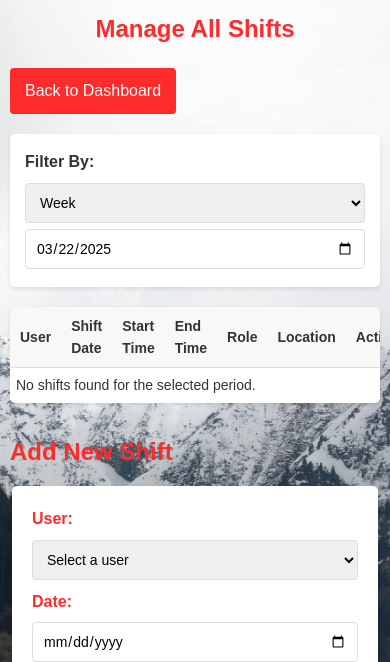
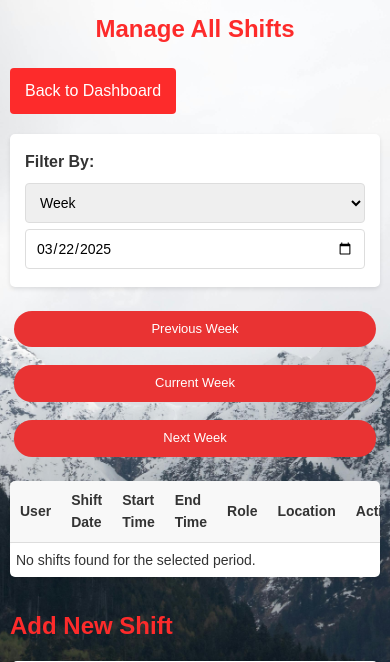
Before and after one commit to carrz72/rota-app-main, a PHP site: page /admin/manage_shifts.php in a window 390 px wide. Shown: the top 662 px of the page. Run offline with PHP 8.4, Linux system fonts and the light colour scheme; the visitor is signed in with stand-in values (Sample User, id 1); tables that the repository leaves empty or names only in its code hold one stand-in row (values such as "Sample post").

Commit message:
readabilty fixes

```diff
--- a/admin/manage_shifts.php
+++ b/admin/manage_shifts.php
@@ -7,17 +7,15 @@ requireAdmin();
 // Check if a user_id filter is being applied:
 $user_id = isset($_GET['user_id']) ? intval($_GET['user_id']) : null;
 $user = ['username' => 'All Users']; // Default value for when no user_id is provided
-
 if ($user_id) {
     $stmtUser = $conn->prepare("SELECT username FROM users WHERE id = ?");
     $stmtUser->execute([$user_id]);
     $user = $stmtUser->fetch(PDO::FETCH_ASSOC);
-
-        // If no user found with this ID, set default username
     if (!$user) {
         $user = ['username' => 'Unknown User'];
     }
 }
+
 // --- Filtering Setup ---
 $period = $_GET['period'] ?? 'week';
 $bindings = [];
@@ -38,43 +36,37 @@ if ($period === 'day') {
 } else {
     $filterCondition = "1=1";
 }
+
 // Fetch all users for displaying usernames in the shifts table
 $stmtUsers = $conn->query("SELECT id, username FROM users");
 $users = [];
 while ($userData = $stmtUsers->fetch(PDO::FETCH_ASSOC)) {
     $users[$userData['id']] = $userData['username'];
 }
-// If no specific user is provided, manage all shifts
 if ($user_id) {
     $userFilter = "AND user_id = :user_id";
     $bindings[':user_id'] = $user_id;
 } else {
     $userFilter = "";
 }
-// Process form submissions for add/edit/delete only if the form was actually submitted.
+
+// Process form submissions for add/edit/delete actions.
 if ($_SERVER['REQUEST_METHOD'] === 'POST' && isset($_POST['action'])) {
     // DELETE ACTION
     if ($_POST['action'] == 'delete' && isset($_POST['shift_id'])) {
-        // Fetch the full shift details...
         $stmtShift = $conn->prepare("SELECT user_id, shift_date, start_time, end_time FROM shifts WHERE id = ?");
         $stmtShift->execute([$_POST['shift_id']]);
         $shiftData = $stmtShift->fetch(PDO::FETCH_ASSOC);
         $targetUser = $shiftData['user_id'] ?? $_SESSION['user_id'];
-
-        // Format the shift details.
         $formattedDate = date("D, M j, Y", strtotime($shiftData['shift_date']));
         $formattedStart = date("g:i A", strtotime($shiftData['start_time']));
         $formattedEnd = date("g:i A", strtotime($shiftData['end_time']));
-
-        // Perform deletion.
         $stmtDel = $conn->prepare("DELETE FROM shifts WHERE id = ?" . ($user_id ? " AND user_id = ?" : ""));
         $params = [$_POST['shift_id']];
         if ($user_id) {
             $params[] = $user_id;
         }
         $stmtDel->execute($params);
-
-        // Notify the affected user.
         $notifMessage = "Your shift on {$formattedDate} from {$formattedStart} to {$formattedEnd} has been deleted by management.";
         addNotification($conn, $targetUser, $notifMessage, "info");
     }
@@ -94,16 +86,13 @@ if ($_SERVER['REQUEST_METHOD'] === 'POST' && isset($_POST['action'])) {
         }
         $stmtEdit->execute($params);
 
-        // Fetch updated shift details.
         $stmtShift = $conn->prepare("SELECT user_id, shift_date, start_time, end_time FROM shifts WHERE id = ?");
         $stmtShift->execute([$_POST['shift_id']]);
         $shiftData = $stmtShift->fetch(PDO::FETCH_ASSOC);
         $targetUser = $shiftData['user_id'] ?? $_SESSION['user_id'];
-
         $formattedDate = date("D, M j, Y", strtotime($shiftData['shift_date']));
         $formattedStart = date("g:i A", strtotime($shiftData['start_time']));
         $formattedEnd = date("g:i A", strtotime($shiftData['end_time']));
-
         $notifMessage = "Your shift on {$formattedDate} from {$formattedStart} to {$formattedEnd} has been updated by management.";
         addNotification($conn, $targetUser, $notifMessage, "info");
     }
@@ -119,28 +108,22 @@ if ($_SERVER['REQUEST_METHOD'] === 'POST' && isset($_POST['action'])) {
             $_POST['role_id'],
             $_POST['location']
         ]);
-
         $formattedDate = date("D, M j, Y", strtotime($_POST['shift_date']));
         $formattedStart = date("g:i A", strtotime($_POST['start_time']));
         $formattedEnd = date("g:i A", strtotime($_POST['end_time']));
-
         $notifMessage = "A new shift on {$formattedDate} from {$formattedStart} to {$formattedEnd} has been added to your schedule by management.";
         addNotification($conn, $targetUser, $notifMessage, "info");
     }
 }
 
-// Retrieve shifts (all if no user filter applied)
 $query = "SELECT * FROM shifts WHERE 1=1 AND $filterCondition $userFilter ORDER BY shift_date ASC, start_time ASC";
 $params = array_merge([], $bindings);
 $stmtShifts = $conn->prepare($query);
 $stmtShifts->execute($params);
 $shifts = $stmtShifts->fetchAll(PDO::FETCH_ASSOC);
 
-// Retrieve roles for dropdown
 $stmtRoles = $conn->query("SELECT id, name FROM roles");
 $roles = $stmtRoles->fetchAll(PDO::FETCH_ASSOC);
-
-// Optionally, if managing all shifts, you might want to display a user filter control.
 ?>
 <!DOCTYPE html>
 <html lang="en">
@@ -152,16 +135,12 @@ $roles = $stmtRoles->fetchAll(PDO::FETCH_ASSOC);
 <link rel="manifest" href="/rota-app-main/manifest.json">
     <meta name="viewport" content="width=device-width, initial-scale=1.0">
     <meta charset="UTF-8">
-    <title>
-        <?php echo $user_id ? "Manage " . htmlspecialchars($user['username']) . "'s Shifts" : "Manage All Shifts"; ?>
-    </title>
+    <title><?php echo $user_id ? "Manage " . htmlspecialchars($user['username']) . "'s Shifts" : "Manage All Shifts"; ?></title>
     <link rel="stylesheet" href="../css/manage_shifts.css">
 </head>
 <body>
     <div class="container">
-        <h1>
-            <?php echo $user_id ? "Manage " . htmlspecialchars($user['username']) . "'s Shifts" : "Manage All Shifts"; ?>
-        </h1>
+        <h1><?php echo $user_id ? "Manage " . htmlspecialchars($user['username']) . "'s Shifts" : "Manage All Shifts"; ?></h1>
         <a href="admin_dashboard.php" class="action-button">Back to Dashboard</a>
 
         <!-- Filter Controls -->
@@ -192,6 +171,68 @@ $roles = $stmtRoles->fetchAll(PDO::FETCH_ASSOC);
             <noscript><button type="submit">Filter</button></noscript>
         </form>
 
+        <?php
+// Navigation for "day" filter:
+if ($period === 'day'):
+    // Get the current date (from GET or today's date)
+    $currentDay = isset($_GET['date']) ? $_GET['date'] : date('Y-m-d');
+    $currentDate = DateTime::createFromFormat('Y-m-d', $currentDay);
+    $prevDay = clone $currentDate;
+    $prevDay->modify('-1 day');
+    $nextDay = clone $currentDate;
+    $nextDay->modify('+1 day');
+?>
+<div class="day-navigation" style="margin:20px 0; text-align:center;">
+    <a href="manage_shifts.php?period=day&date=<?php echo $prevDay->format('Y-m-d'); ?><?php echo $user_id ? '&user_id=' . $user_id : ''; ?>" class="nav-button">Previous Day</a>
+    <a href="manage_shifts.php?period=day&date=<?php echo date('Y-m-d'); ?><?php echo $user_id ? '&user_id=' . $user_id : ''; ?>" class="nav-button">Current Day</a>
+    <a href="manage_shifts.php?period=day&date=<?php echo $nextDay->format('Y-m-d'); ?><?php echo $user_id ? '&user_id=' . $user_id : ''; ?>" class="nav-button">Next Day</a>
+</div>
+<?php endif; ?>
+
+
+<?php
+// Navigation for "week" filter:
+if ($period === 'week'):
+    $currentDate = new DateTime($weekStart);
+    $prevWeek = clone $currentDate;
+    $prevWeek->modify('-7 days');
+    $nextWeek = clone $currentDate;
+    $nextWeek->modify('+7 days');
+    // For "current week" we might use today's date adjusted to the desired start day (for example, last Saturday)
+    $currentWeekStart = date('Y-m-d', strtotime('last Saturday'));
+?>
+<div class="week-navigation" style="margin:20px 0; text-align:center;">
+    <a href="manage_shifts.php?period=week&weekStart=<?php echo $prevWeek->format('Y-m-d'); ?><?php echo $user_id ? '&user_id=' . $user_id : ''; ?>" class="nav-button">Previous Week</a>
+    <a href="manage_shifts.php?period=week&weekStart=<?php echo $currentWeekStart; ?><?php echo $user_id ? '&user_id=' . $user_id : ''; ?>" class="nav-button">Current Week</a>
+    <a href="manage_shifts.php?period=week&weekStart=<?php echo $nextWeek->format('Y-m-d'); ?><?php echo $user_id ? '&user_id=' . $user_id : ''; ?>" class="nav-button">Next Week</a>
+</div>
+<?php endif; ?>
+
+<?php
+// Navigation for "month" filter:
+if ($period === 'month'):
+    $currentMonth = isset($_GET['month']) ? intval($_GET['month']) : intval(date('n'));
+    $currentYear = isset($_GET['year']) ? intval($_GET['year']) : intval(date('Y'));
+    $currentDate = DateTime::createFromFormat('Y-n-d', "{$currentYear}-{$currentMonth}-1");
+    $prevMonthDate = clone $currentDate;
+    $prevMonthDate->modify('-1 month');
+    $nextMonthDate = clone $currentDate;
+    $nextMonthDate->modify('+1 month');
+    $prevMonth = $prevMonthDate->format('n');
+    $prevYear = $prevMonthDate->format('Y');
+    $nextMonth = $nextMonthDate->format('n');
+    $nextYear = $nextMonthDate->format('Y');
+    $curMonth = date('n');
+    $curYear = date('Y');
+?>
+<div class="month-navigation" style="margin:20px 0; text-align:center;">
+    <a href="manage_shifts.php?period=month&month=<?php echo $prevMonth; ?>&year=<?php echo $prevYear; ?><?php echo $user_id ? '&user_id=' . $user_id : ''; ?>" class="nav-button">Previous Month</a>
+    <a href="manage_shifts.php?period=month&month=<?php echo $curMonth; ?>&year=<?php echo $curYear; ?><?php echo $user_id ? '&user_id=' . $user_id : ''; ?>" class="nav-button">Current Month</a>
+    <a href="manage_shifts.php?period=month&month=<?php echo $nextMonth; ?>&year=<?php echo $nextYear; ?><?php echo $user_id ? '&user_id=' . $user_id : ''; ?>" class="nav-button">Next Month</a>
+</div>
+
+<?php endif; ?>
+
         <!-- Table of Shifts -->
         <table>
             <thead>
@@ -208,12 +249,35 @@ $roles = $stmtRoles->fetchAll(PDO::FETCH_ASSOC);
                 </tr>
             </thead>
             <tbody class="shifts_display">
-                <?php if (!$shifts): ?>
-                    <tr><td colspan="<?php echo $user_id ? 7 : 8; ?>">No shifts found for the selected period.</td></tr>
-                <?php else: ?>
-                    <?php foreach ($shifts as $shift): ?>
+                <?php
+                $colspan = $user_id ? 7 : 8;
+                $currentGroup = ""; // Initialize current grouping key
+                if (!$shifts) {
+                    echo "<tr><td colspan='{$colspan}'>No shifts found for the selected period.</td></tr>";
+                } else {
+                    foreach ($shifts as $shift):
+                        // Determine the group key and label based on $period:
+                        if ($period === 'day' || $period === 'week') {
+                            $groupKey = date("Y-m-d", strtotime($shift['shift_date']));
+                            $groupLabel = date("l, F j, Y", strtotime($shift['shift_date']));
+                        } elseif ($period === 'month') {
+                            $groupKey = date("W-Y", strtotime($shift['shift_date']));
+                            $groupLabel = "Week " . date("W", strtotime($shift['shift_date'])) . " of " . date("Y", strtotime($shift['shift_date']));
+                        } else {
+                            $groupKey = "";
+                            $groupLabel = "";
+                        }
+
+                        // Output a group header row if this shift starts a new group.
+                        if ($groupKey !== $currentGroup) {
+                            $currentGroup = $groupKey;
+                            echo "<tr class='group-header'><td colspan='{$colspan}' style='background:#eee; font-weight:bold; text-align:center;'>{$groupLabel}</td></tr>";
+                        }
+                ?>
                     <tr>
+                        <?php if (!$user_id): ?>
                             <td><?php echo isset($users[$shift['user_id']]) ? htmlspecialchars($users[$shift['user_id']]) : 'Unknown User'; ?></td>
+                        <?php endif; ?>
                         <td><?php echo date("D, M j, Y", strtotime($shift['shift_date'])); ?></td>
                         <td><?php echo date("g:i A", strtotime($shift['start_time'])); ?></td>
                         <td><?php echo date("g:i A", strtotime($shift['end_time'])); ?></td>
@@ -228,9 +292,6 @@ $roles = $stmtRoles->fetchAll(PDO::FETCH_ASSOC);
                             ?>
                         </td>
                         <td><?php echo htmlspecialchars($shift['location']); ?></td>
-                        <?php if (!$user_id): ?>
-
-                        <?php endif; ?>
                         <td>
                             <!-- Edit Shift form -->
                             <form method="POST" style="display:inline;">
@@ -257,8 +318,9 @@ $roles = $stmtRoles->fetchAll(PDO::FETCH_ASSOC);
                             </form>
                         </td>
                     </tr>
-                    <?php endforeach; ?>
-                <?php endif; ?>
+                    <?php endforeach;
+                }
+                ?>
             </tbody>
         </table>
 
--- a/css/manage_shifts.css
+++ b/css/manage_shifts.css
@@ -81,6 +81,13 @@ button:hover {
 
 form button[type="submit"] {
      font-weight: bold;
+}
+
+.week-navigation a,.day-navigation a ,.month-navigation a  {
+     color: #ffffff;
+   padding: 10px;
+   border-radius: 18px;
+     background-color: #e93333;
 }
 
 /* =======================================
@@ -238,6 +245,23 @@ form p:last-child button {
 }
 
 @media (max-width: 480px) {
+
+     .week-navigation,.day-navigation ,.month-navigation  {
+        gap: 10px;
+        display: flex;
+            flex-direction: column;
+     }
+
+.week-navigation a,.day-navigation a ,.month-navigation a  {
+     font-size: 13px;
+     white-space: nowrap;
+     color: #ffffff;
+     gap: 5px;
+   padding: 8px;
+   margin: 4px;
+   border-radius: 18px;
+     background-color: #e93333;
+}
      form[action="manage_shifts.php"] {
           display: flex;
           flex-direction: column;
```
Lines whose indentation alone changed are shown as unchanged.
